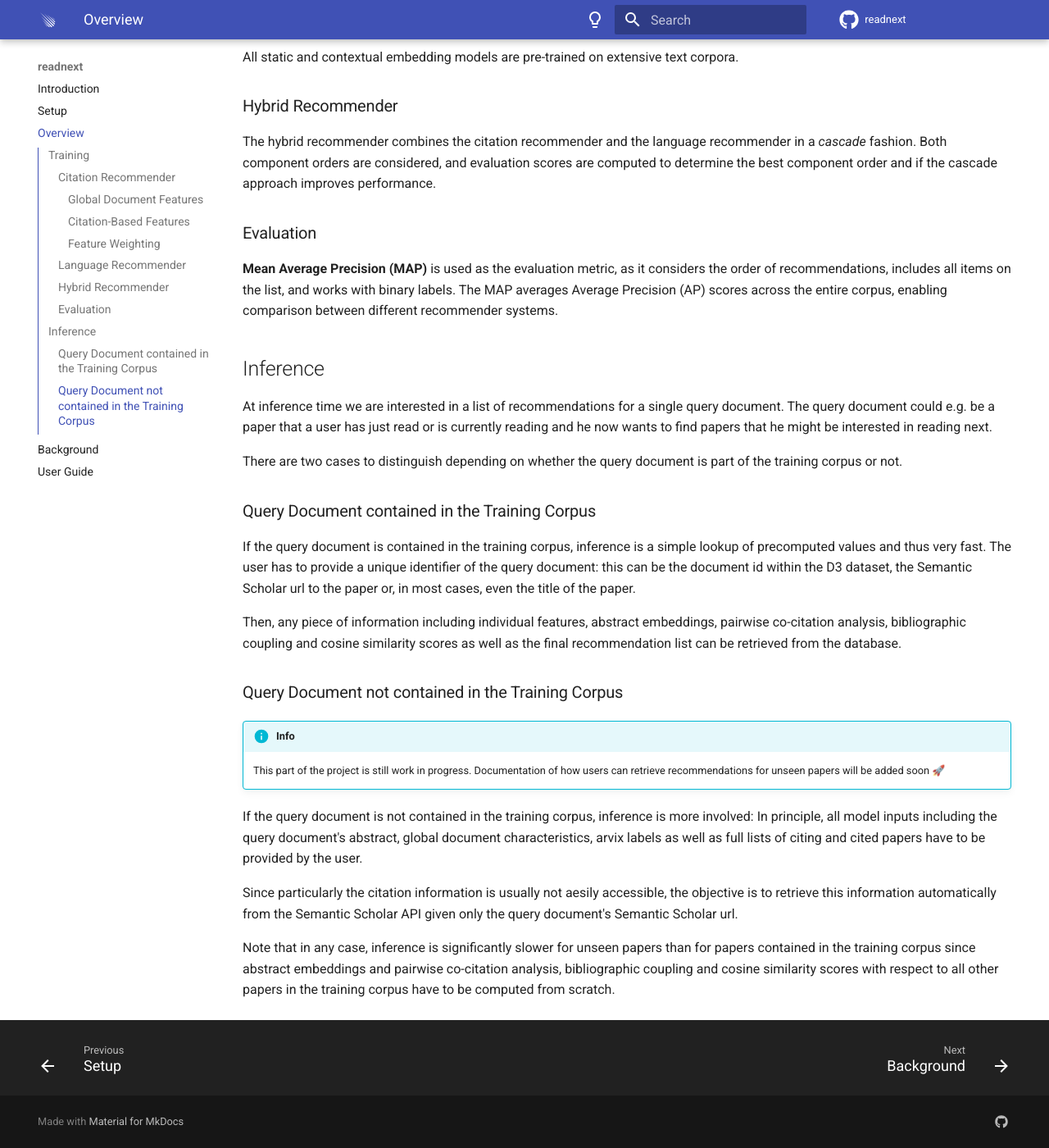
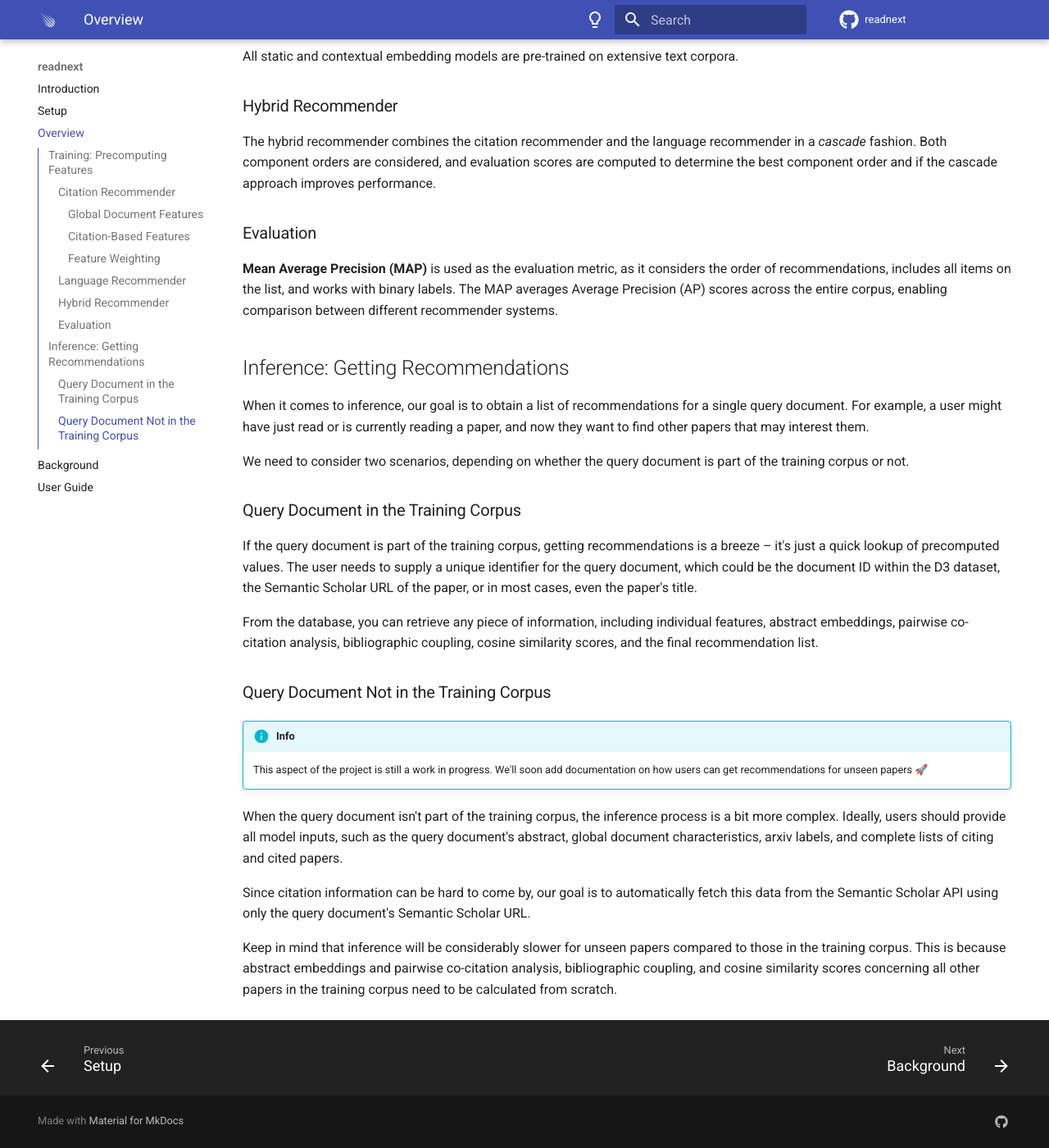
Before and after one commit to joel-beck/readnext, an MkDocs documentation site: the page built from docs/overview.md, in a window 1280 px wide and 1400 px high, scrolled down 2158 px. Shown: the whole window at 82% size. Built offline with MkDocs 1.6.1 and Material for MkDocs 9.7.7, drawn with Linux system fonts in a browser that asks for light colours; comment, search, counter and statistics services are not loaded; some of the changed text lies outside the part shown.

Commit message:
added inference chapter of docs

```diff
--- a/docs/overview.md
+++ b/docs/overview.md
@@ -2,7 +2,7 @@
 
 This section elucidates the hybrid recommender's recommendation process during training and inference phases.
 
-## Training
+## Training: Precomputing Features
 
 The following diagram presents a high-level overview of the hybrid recommender system for papers in the training corpus:
 
@@ -70,32 +70,31 @@ The hybrid recommender combines the citation recommender and the language recomm
 **Mean Average Precision (MAP)** is used as the evaluation metric, as it considers the order of recommendations, includes all items on the list, and works with binary labels. The MAP averages Average Precision (AP) scores across the entire corpus, enabling comparison between different recommender systems.
 
 
-## Inference
+## Inference: Getting Recommendations
 
-At inference time we are interested in a list of recommendations for a single query document.
-The query document could e.g. be a paper that a user has just read or is currently reading and he now wants to find papers that he might be interested in reading next.
+When it comes to inference, our goal is to obtain a list of recommendations for a single query document.
+For example, a user might have just read or is currently reading a paper, and now they want to find other papers that may interest them.
 
-There are two cases to distinguish depending on whether the query document is part of the training corpus or not.
+We need to consider two scenarios, depending on whether the query document is part of the training corpus or not.
 
+### Query Document in the Training Corpus
 
-### Query Document contained in the Training Corpus
+If the query document is part of the training corpus, getting recommendations is a breeze – it's just a quick lookup of precomputed values.
+The user needs to supply a unique identifier for the query document, which could be the document ID within the D3 dataset, the Semantic Scholar URL of the paper, or in most cases, even the paper's title.
 
-If the query document is contained in the training corpus, inference is a simple lookup of precomputed values and thus very fast.
-The user has to provide a unique identifier of the query document: this can be the document id within the D3 dataset, the Semantic Scholar url to the paper or, in most cases, even the title of the paper.
+From the database, you can retrieve any piece of information, including individual features, abstract embeddings, pairwise co-citation analysis, bibliographic coupling, cosine similarity scores, and the final recommendation list.
 
-Then, any piece of information including individual features, abstract embeddings, pairwise co-citation analysis, bibliographic coupling and cosine similarity scores as well as the final recommendation list can be retrieved from the database.
-
-
-### Query Document not contained in the Training Corpus
+### Query Document Not in the Training Corpus
 
 !!! info
 
-    This part of the project is still work in progress.
-    Documentation of how users can retrieve recommendations for unseen papers will be added soon 🚀
+    This aspect of the project is still a work in progress.
+    We'll soon add documentation on how users can get recommendations for unseen papers 🚀
 
-If the query document is not contained in the training corpus, inference is more involved:
-In principle, all model inputs including the query document's abstract, global document characteristics, arvix labels as well as full lists of citing and cited papers have to be provided by the user.
+When the query document isn't part of the training corpus, the inference process is a bit more complex.
+Ideally, users should provide all model inputs, such as the query document's abstract, global document characteristics, arxiv labels, and complete lists of citing and cited papers.
 
-Since particularly the citation information is usually not aesily accessible, the objective is to retrieve this information automatically from the Semantic Scholar API given only the query document's Semantic Scholar url.
+Since citation information can be hard to come by, our goal is to automatically fetch this data from the Semantic Scholar API using only the query document's Semantic Scholar URL.
 
-Note that in any case, inference is significantly slower for unseen papers than for papers contained in the training corpus since abstract embeddings and pairwise co-citation analysis, bibliographic coupling and cosine similarity scores with respect to all other papers in the training corpus have to be computed from scratch.
+Keep in mind that inference will be considerably slower for unseen papers compared to those in the training corpus.
+This is because abstract embeddings and pairwise co-citation analysis, bibliographic coupling, and cosine similarity scores concerning all other papers in the training corpus need to be calculated from scratch.
```
Also changed, not shown: docs/assets/hybrid-architecture.png, 1 other file.
